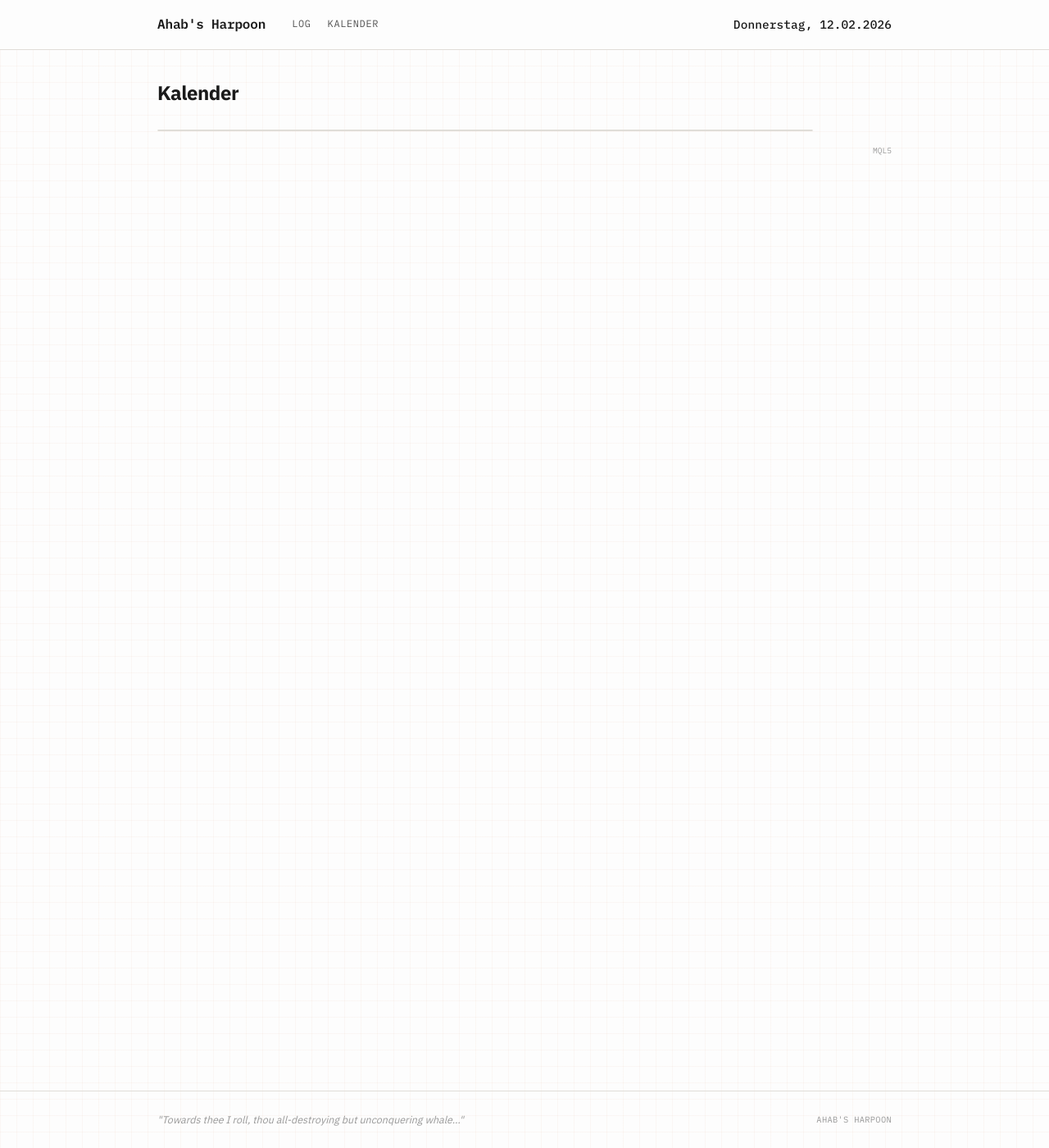
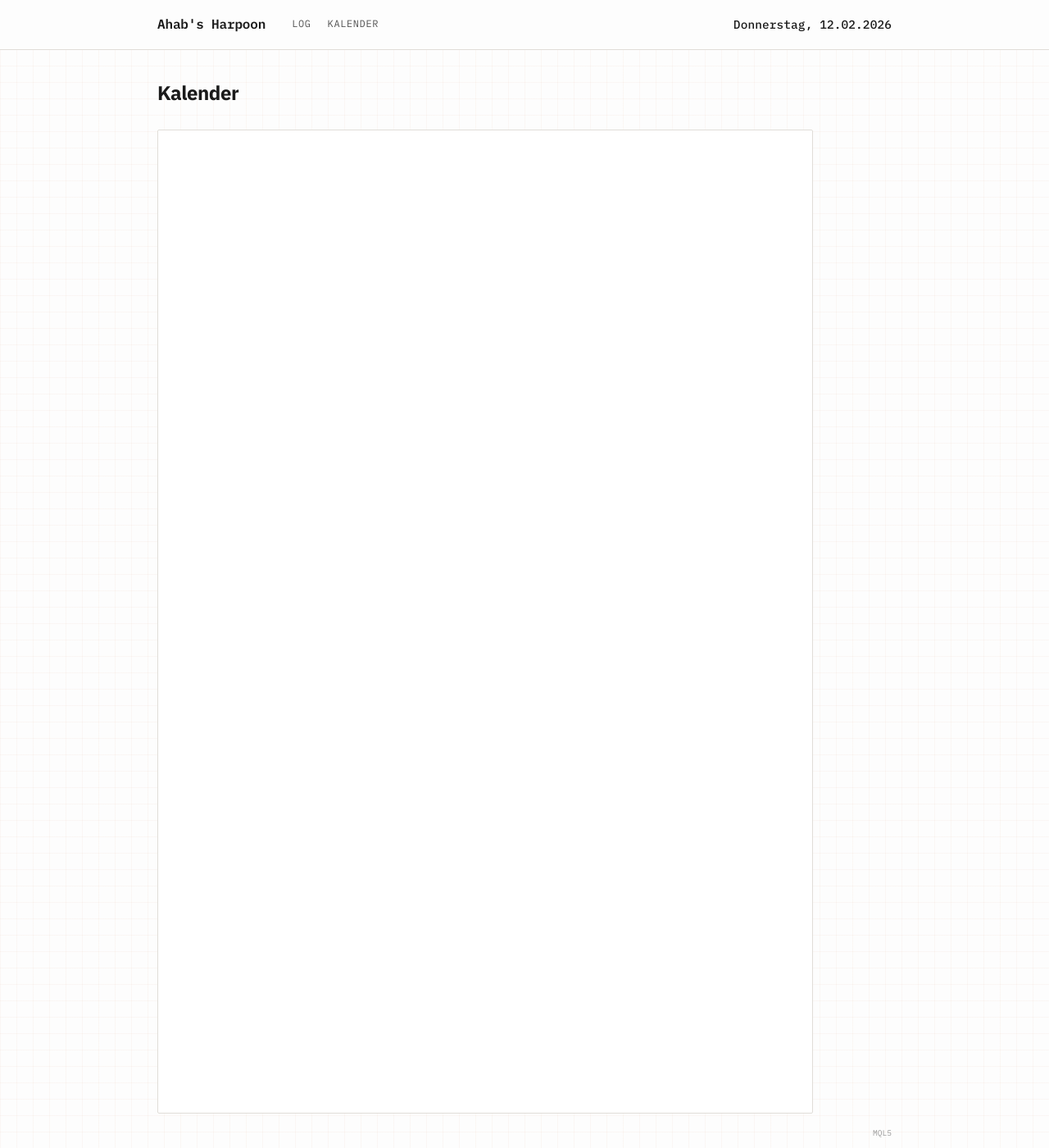
Before and after one commit to hobabu/ahabsharpoon, a Jekyll site: the page built from calendar.html, in a window 1280 px wide and 1400 px high. Shown: the whole window at 82% size. Built offline with Jekyll 4.4.1, drawn with Linux system fonts in a browser that asks for light colours; a script that is not in the unit is left out.

Commit message:
Fix typo in height property in style.css

```diff
--- a/assets/css/style.css
+++ b/assets/css/style.css
@@ -315,7 +315,7 @@ a:hover { color: var(--accent-light); }
 .calendar-wrapper {
   position: relative;
   width: 800px;
-  hight: 1200px ; /* 2.5x height ratio */
+  height: 1200px ; /* 2.5x height ratio */
   border: 1px solid var(--border);
   border-radius: 2px;
   overflow: hidden;
```
